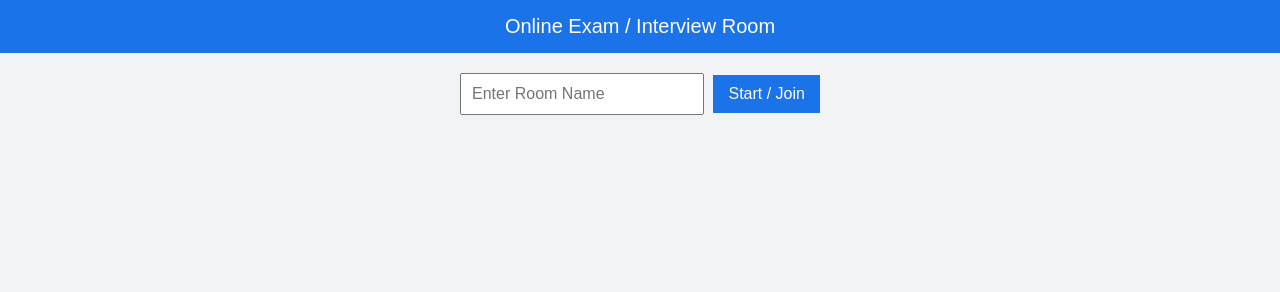
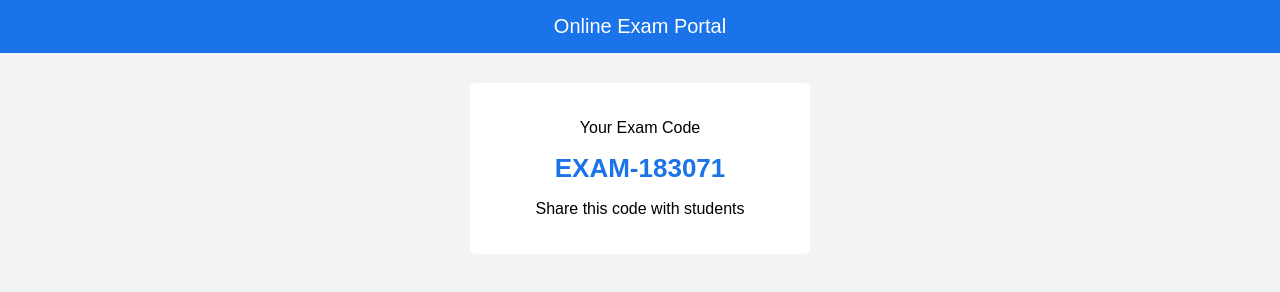
Before and after one commit to A608-alex/exam-site-of-Alex, a plain HTML site: page index.html in a window 1280 px wide. Drawn offline with Linux system fonts and the light colour scheme.

Commit message:
Update index.html

```diff
--- a/index.html
+++ b/index.html
@@ -2,96 +2,51 @@
 <html>
 <head>
   <meta charset="UTF-8">
-  <title>Online Class / Interview</title>
+  <title>Online Exam</title>
   <style>
     body {
-      font-family: Arial, sans-serif;
+      font-family: Arial;
+      background: #f1f3f4;
       text-align: center;
-      background: #f1f3f4;
       margin: 0;
       padding: 0;
     }
-
     header {
       background: #1a73e8;
       color: white;
       padding: 15px;
       font-size: 20px;
     }
-
-    #controls {
-      margin: 20px;
+    #box {
+      margin: 30px auto;
+      background: white;
+      padding: 20px;
+      width: 300px;
+      border-radius: 6px;
     }
-
-    input {
-      padding: 10px;
-      width: 220px;
-      font-size: 16px;
-    }
-
-    button {
-      padding: 10px 15px;
-      font-size: 16px;
-      background: #1a73e8;
-      color: white;
-      border: none;
-      cursor: pointer;
-      margin-left: 5px;
-    }
-
-    button:hover {
-      background: #1558b0;
-    }
-
-    #meet {
-      width: 100%;
-      height: 85vh;
+    #code {
+      font-size: 26px;
+      font-weight: bold;
+      color: #1a73e8;
     }
   </style>
 </head>
 <body>
 
-<header>
-  Online Exam / Interview Room
-</header>
+<header>Online Exam Portal</header>
 
-<div id="controls">
-  <input id="room" placeholder="Enter Room Name">
-  <button onclick="startMeet()">Start / Join</button>
+<div id="box">
+  <p>Your Exam Code</p>
+  <div id="code">----</div>
+  <p>Share this code with students</p>
 </div>
 
-<div id="meet"></div>
+<script>
+function generateExamCode() {
+  return "EXAM-" + Math.floor(100000 + Math.random() * 900000);
+}
 
-<script src="https://meet.jit.si/external_api.js"></script>
-
-<script>
-function startMeet() {
-  const roomName = document.getElementById("room").value.trim();
-
-  if (!roomName) {
-    alert("Please enter room name");
-    return;
-  }
-
-  const domain = "meet.jit.si";
-
-  const options = {
-    roomName: roomName,
-    width: "100%",
-    height: "100%",
-    parentNode: document.getElementById("meet"),
-    configOverwrite: {
-      startWithAudioMuted: false,
-      startWithVideoMuted: false,
-    },
-    interfaceConfigOverwrite: {
-      SHOW_JITSI_WATERMARK: false,
-      SHOW_WATERMARK_FOR_GUESTS: false
-    }
-  };
-
-  new JitsiMeetExternalAPI(domain, options);
-}
+document.getElementById("code").innerText = generateExamCode();
 </script>
 
 </body>
```
